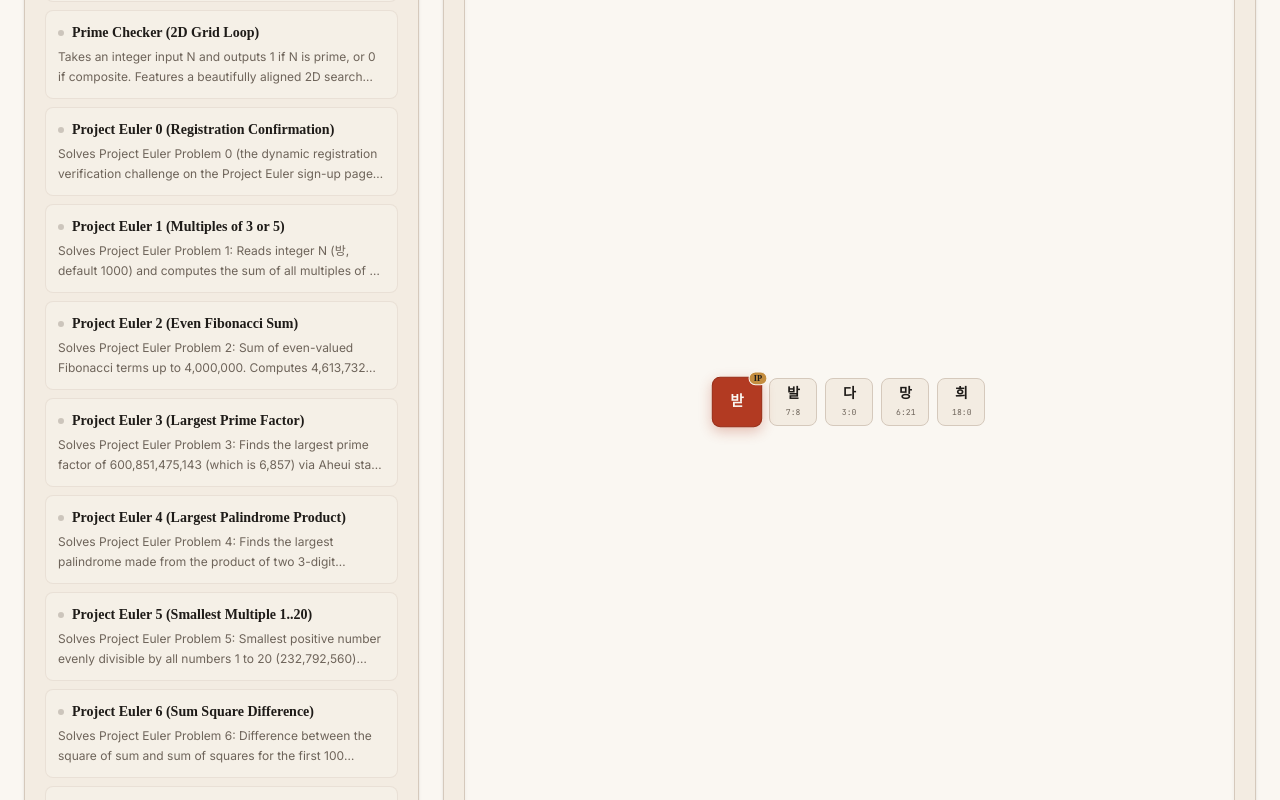
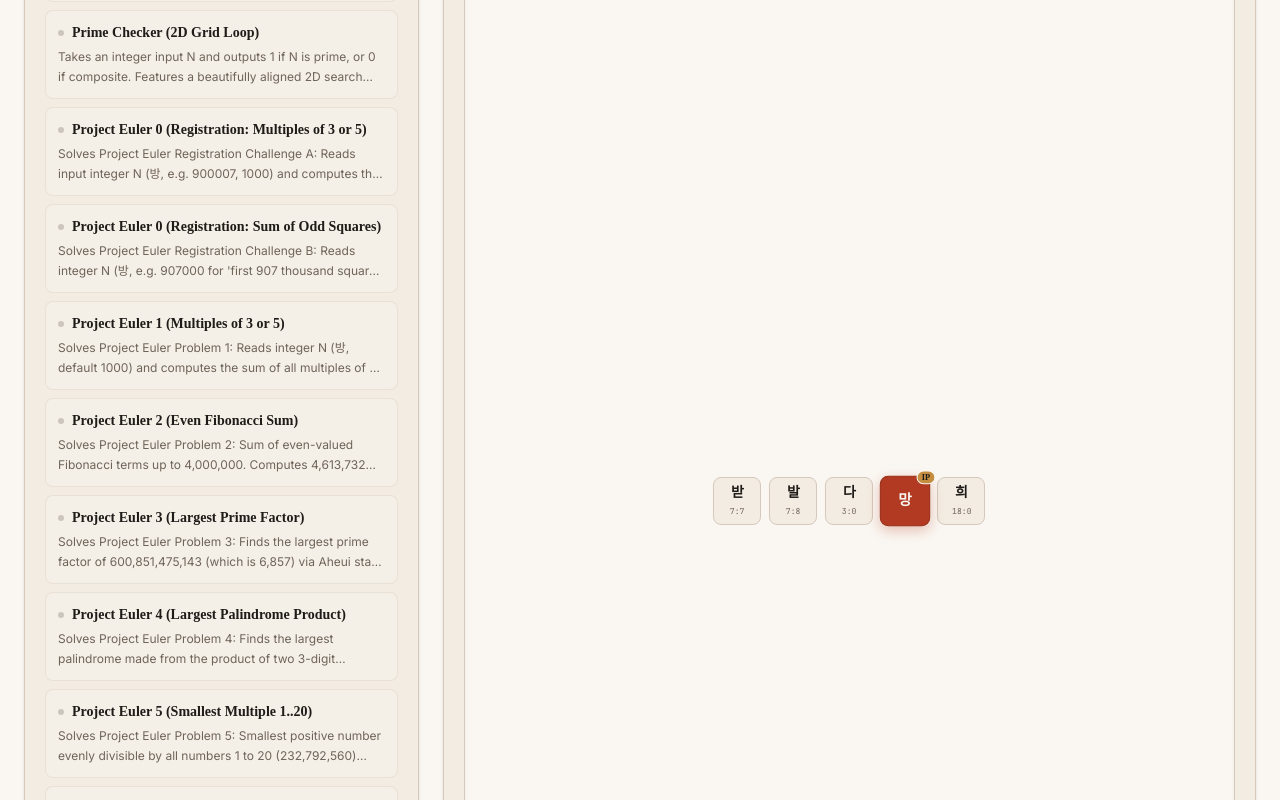
Before and after one commit to iannmiui-png/Aheuil-, a React (Vite) app: page / in a window 1280 px wide. Shown: the part 1420-2220 px from the top of the page. Built offline with nearby package versions, Linux system fonts and the light colour scheme.

Commit message:
euler 0 7/23/26

```diff
--- a/src/App.tsx
+++ b/src/App.tsx
@@ -116,15 +116,21 @@ const PRESETS = [
     defaultInput: "7"
   },
   {
-    name: "Project Euler 0 (Registration Confirmation)",
-    description: "Solves Project Euler Problem 0 (the dynamic registration verification challenge on the Project Euler sign-up page): Reads any integer input N (방, e.g. 900007, 1000, 10) and computes the exact sum of all multiples of 3 or 5 strictly below N via Aheui stack arithmetic.",
-    code: "방반반나타빠빠받나빠반반나다따받따반나쌈발나빠반반나다따발따반나쌈발받따나빠반반나다따발받따따반나쌈삼싸싸싸사다타망희",
+    name: "Project Euler 0 (Registration: Multiples of 3 or 5)",
+    description: "Solves Project Euler Registration Challenge A: Reads input integer N (방, e.g. 900007, 1000) and computes the exact sum of all multiples of 3 or 5 strictly below N via Aheui stack arithmetic (yielding 148,502,925,014 for N = 900007).",
+    code: "방반반나타빠빠받나빠반반나다따받따반나쌈발나빠반반나다따발따반나쌈발받따나빠반반나다따발받따따반나쌈삼싸싸싸사다카타망희",
     defaultInput: "900007"
+  },
+  {
+    name: "Project Euler 0 (Registration: Sum of Odd Squares)",
+    description: "Solves Project Euler Registration Challenge B: Reads integer N (방, e.g. 907000 for 'first 907 thousand square numbers') and computes the exact sum of all odd squares among the first N square numbers using Aheui stack arithmetic: S = m(4m² - 1) / 3 where m = N/2 (yielding 124,357,107,166,515,500 for N = 907000).",
+    code: "방반나빠빠따발반나빠따따반반나타따받나망희",
+    defaultInput: "907000"
   },
   {
     name: "Project Euler 1 (Multiples of 3 or 5)",
     description: "Solves Project Euler Problem 1: Reads integer N (방, default 1000) and computes the sum of all multiples of 3 or 5 strictly below N via Aheui stack arithmetic (yielding 233,168 for N = 1000).",
-    code: "방반반나타빠빠받나빠반반나다따받따반나쌈발나빠반반나다따발따반나쌈발받따나빠반반나다따발받따따반나쌈삼싸싸싸사다타망희",
+    code: "방반반나타빠빠받나빠반반나다따받따반나쌈발나빠반반나다따발따반나쌈발받따나빠반반나다따발받따따반나쌈삼싸싸싸사다카타망희",
     defaultInput: "1000"
   },
   {
@@ -235,6 +241,7 @@ export default function App() {
     setIsRunning(false);
     setStepCount(0);
     handleLoad();
+    runToHalt();
   }, [sourceCode, inputBuffer]);
 
   // Load code into interpreter
```
